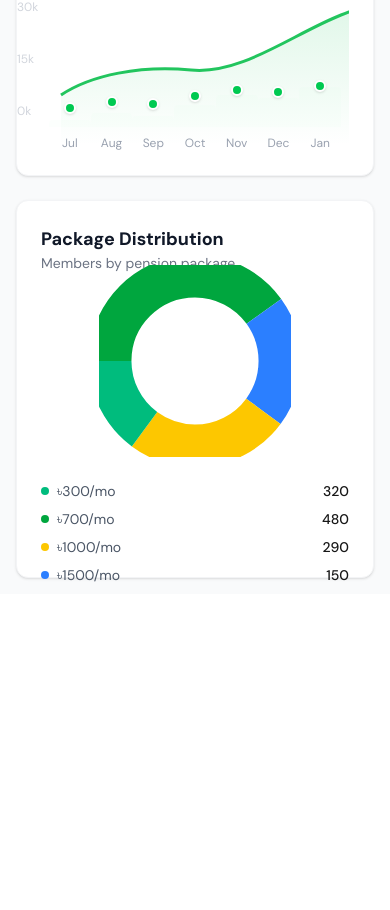
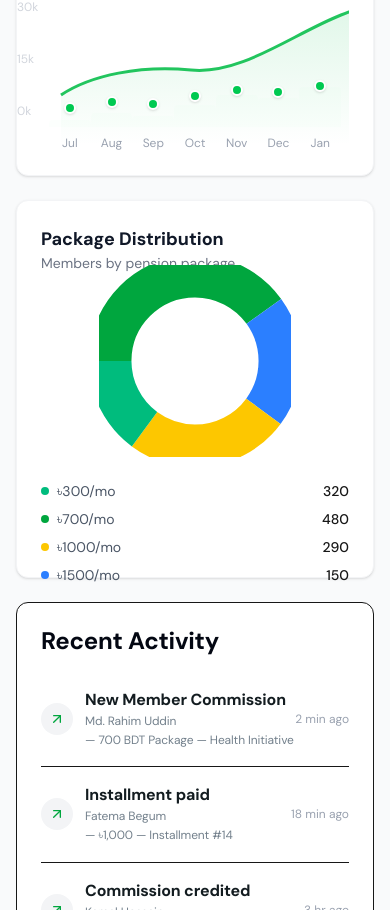
Before and after one commit to niduslab/Expro-Frontend, a Next.js app: page /admin in a window 390 px wide. Shown: the part 1090-2000 px from the top of the page. Before the commit the page ends 1684 px from the top, so only its background shows below. Built offline with nearby package versions, Linux system fonts and the light colour scheme; a web font is replaced by a local one.

Commit message:
added recent activity of dashboard checked with responsiveness

```diff
--- a/app/(auth)/admin/page.tsx
+++ b/app/(auth)/admin/page.tsx
@@ -1,7 +1,14 @@
-'use client';
+"use client";
 
-import React from 'react';
-import { Users, FolderKanban, TrendingUp, Wallet, ArrowUpRight } from 'lucide-react';
+import React from "react";
+import {
+  Users,
+  FolderKanban,
+  TrendingUp,
+  Wallet,
+  ArrowUpRight,
+} from "lucide-react";
+import RecentActivity from "./recentActivity";
 
 export default function AdminDashboard() {
   return (
@@ -9,7 +16,10 @@ export default function AdminDashboard() {
       {/* Page Header */}
       <div>
         <h1 className="text-2xl font-bold text-gray-900">Dashboard</h1>
-        <p className="text-gray-500 mt-1">Welcome back! Here's what's happening at Expro Welfare Foundation today.</p>
+        <p className="text-gray-500 mt-1">
+          Welcome back! Here's what's happening at Expro Welfare Foundation
+          today.
+        </p>
       </div>
 
       {/* Stats Cards */}
@@ -36,7 +46,9 @@ export default function AdminDashboard() {
         <div className="bg-white p-6 rounded-xl shadow-sm border border-gray-100">
           <div className="flex items-start justify-between">
             <div>
-              <p className="text-sm font-medium text-gray-500">Active Projects</p>
+              <p className="text-sm font-medium text-gray-500">
+                Active Projects
+              </p>
               <h3 className="text-2xl font-bold text-gray-900 mt-2">06</h3>
             </div>
             <div className="p-2 bg-green-50 rounded-lg">
@@ -54,7 +66,9 @@ export default function AdminDashboard() {
         <div className="bg-white p-6 rounded-xl shadow-sm border border-gray-100">
           <div className="flex items-start justify-between">
             <div>
-              <p className="text-sm font-medium text-gray-500">Total Collections</p>
+              <p className="text-sm font-medium text-gray-500">
+                Total Collections
+              </p>
               <h3 className="text-2xl font-bold text-gray-900 mt-2">৳24.5L</h3>
             </div>
             <div className="p-2 bg-green-50 rounded-lg">
@@ -72,8 +86,12 @@ export default function AdminDashboard() {
         <div className="bg-white p-6 rounded-xl shadow-sm border border-gray-100">
           <div className="flex items-start justify-between">
             <div>
-              <p className="text-sm font-medium text-gray-500">Wallet Balance</p>
-              <h3 className="text-2xl font-bold text-gray-900 mt-2">৳8,42,000</h3>
+              <p className="text-sm font-medium text-gray-500">
+                Wallet Balance
+              </p>
+              <h3 className="text-2xl font-bold text-gray-900 mt-2">
+                ৳8,42,000
+              </h3>
             </div>
             <div className="p-2 bg-green-50 rounded-lg">
               <Wallet className="w-5 h-5 text-green-600" />
@@ -91,8 +109,12 @@ export default function AdminDashboard() {
         <div className="lg:col-span-2 bg-white p-6 rounded-xl shadow-sm border border-gray-100">
           <div className="flex items-center justify-between mb-6">
             <div>
-              <h3 className="text-lg font-bold text-gray-900">Collection Trend</h3>
-              <p className="text-sm text-gray-500">Monthly pension & membership collections</p>
+              <h3 className="text-lg font-bold text-gray-900">
+                Collection Trend
+              </h3>
+              <p className="text-sm text-gray-500">
+                Monthly pension & membership collections
+              </p>
             </div>
             <select className="text-sm border-gray-200 rounded-md text-gray-500 focus:ring-green-500 focus:border-green-500">
               <option>Last 7 months</option>
@@ -104,7 +126,10 @@ export default function AdminDashboard() {
           <div className="h-64 w-full relative">
             <div className="absolute inset-0 flex items-end justify-between px-2">
               {[30, 45, 40, 60, 75, 70, 85].map((h, i) => (
-                 <div key={i} className="w-full flex flex-col items-center gap-2 group">
+                <div
+                  key={i}
+                  className="w-full flex flex-col items-center gap-2 group"
+                >
                   <div className="relative w-full h-full flex items-end justify-center">
                     {/* Tooltip placeholder */}
                     <div className="hidden group-hover:block absolute bottom-full mb-2 bg-gray-900 text-white text-xs py-1 px-2 rounded">
@@ -122,13 +147,16 @@ export default function AdminDashboard() {
                     />
                   </div>
                   <span className="text-xs text-gray-400">
-                      {['Jul', 'Aug', 'Sep', 'Oct', 'Nov', 'Dec', 'Jan'][i]}
+                    {["Jul", "Aug", "Sep", "Oct", "Nov", "Dec", "Jan"][i]}
                   </span>
                 </div>
               ))}
             </div>
             {/* SVG Line for better look */}
-            <svg className="absolute inset-0 w-full h-full pointer-events-none" preserveAspectRatio="none">
+            <svg
+              className="absolute inset-0 w-full h-full pointer-events-none"
+              preserveAspectRatio="none"
+            >
               <path
                 d="M20 200 C 50 180, 100 170, 150 175 C 200 180, 250 140, 300 120 C 350 100, 400 90, 450 95 C 500 100, 550 70, 600 50"
                 fill="none"
@@ -138,8 +166,8 @@ export default function AdminDashboard() {
               />
               <defs>
                 <linearGradient id="gradient" x1="0" x2="0" y1="0" y2="1">
-                   <stop offset="0%" stopColor="#22c55e" stopOpacity="0.2"/>
-                   <stop offset="100%" stopColor="#22c55e" stopOpacity="0"/>
+                  <stop offset="0%" stopColor="#22c55e" stopOpacity="0.2" />
+                  <stop offset="100%" stopColor="#22c55e" stopOpacity="0" />
                 </linearGradient>
               </defs>
               <path
@@ -163,14 +191,19 @@ export default function AdminDashboard() {
         {/* Package Distribution */}
         <div className="bg-white p-6 rounded-xl shadow-sm border border-gray-100">
           <div className="mb-6">
-            <h3 className="text-lg font-bold text-gray-900">Package Distribution</h3>
+            <h3 className="text-lg font-bold text-gray-900">
+              Package Distribution
+            </h3>
             <p className="text-sm text-gray-500">Members by pension package</p>
           </div>
 
           <div className="flex flex-col items-center justify-center h-64">
             {/* Mock Donut Chart */}
             <div className="relative w-48 h-48">
-               <svg viewBox="0 0 36 36" className="w-full h-full transform -rotate-90">
+              <svg
+                viewBox="0 0 36 36"
+                className="w-full h-full transform -rotate-90"
+              >
                 {/* Ring 1 */}
                 <path
                   className="text-green-600"
@@ -248,6 +281,8 @@ export default function AdminDashboard() {
           </div>
         </div>
       </div>
+
+      <RecentActivity />
     </div>
   );
 }
--- /dev/null
+++ b/app/(auth)/admin/recentActivity.tsx
@@ -0,0 +1,88 @@
+"use client";
+
+import { ArrowUpRight } from "lucide-react";
+
+interface Activity {
+  id: number;
+  title: string;
+  name: string;
+  description: string;
+  time: string;
+}
+
+const activities: Activity[] = [
+  {
+    id: 1,
+    title: "New Member Commission",
+    name: "Md. Rahim Uddin",
+    description: " — 700 BDT Package — Health Initiative",
+    time: "2 min ago",
+  },
+  {
+    id: 2,
+    title: "Installment paid",
+    name: "Fatema Begum ",
+    description: "— ৳1,000 — Installment #14",
+    time: "18 min ago",
+  },
+  {
+    id: 3,
+    title: "Commission credited",
+    name: "Kamal Hossain ",
+    description: "— (PP) — ৳750 referral bonus",
+    time: "3 hr ago",
+  },
+  {
+    id: 4,
+    title: "Wallet withdrawal",
+    name: "Jamal Ahmed ",
+    description: "— (EM) — ৳12,500 to bkash",
+    time: "5 hr ago",
+  },
+];
+
+export default function RecentActivity() {
+  return (
+    <div className="w-full bg-white rounded-xl p-6 border">
+      <h2 className=" font-semibold text-[24px] leading-[120%] tracking-[-0.01em] align-middle mb-4 text-[#030712]">
+        Recent Activity
+      </h2>
+
+      <div className="divide-y">
+        {activities.map((activity) => (
+          <div
+            key={activity.id}
+            className="flex items-center justify-between py-4"
+          >
+            <div className="flex items-center gap-3">
+              {/* icon */}
+              <div className="w-8 h-8 rounded-full bg-gray-100 flex items-center justify-center">
+                <ArrowUpRight size={16} className="text-green-600" />
+              </div>
+
+              {/* text */}
+              <div className="flex flex-col ">
+                <div>
+                  <p className=" font-semibold text-[16px] leading-[150%] tracking-[-0.01em] align-middle text-[#131C20]">
+                    {activity.title}
+                  </p>
+                </div>
+                <div className="flex flex-col sm:flex-row sm:space-x-1">
+                  <p className=" font-normal text-[12px] leading-[160%] tracking-[-0.01em] align-middle text-[#73808C]">
+                    {activity.name}
+                  </p>
+                  <p className=" font-normal text-[12px] leading-[160%] tracking-[-0.01em] align-middle text-[#73808C]">
+                    {activity.description}
+                  </p>
+                </div>
+              </div>
+            </div>
+
+            {/* time */}
+            <span className="text-xs text-gray-400">{activity.time}</span>
+          </div>
+        ))}
+      </div>
+    </div>
+  );
+}
```
Lines whose indentation alone changed are shown as unchanged.
